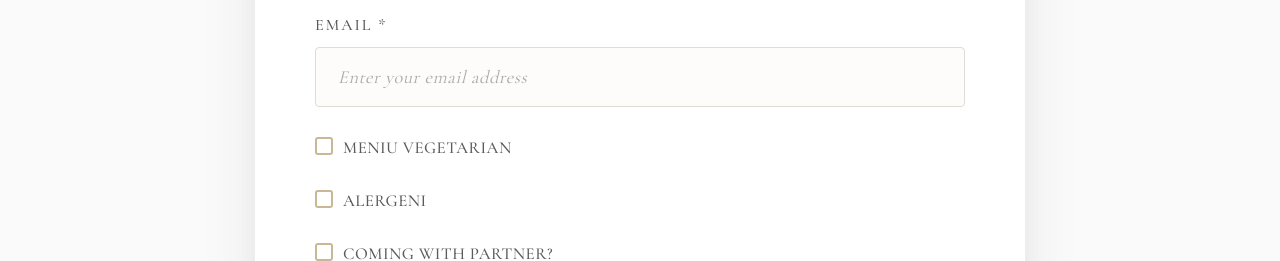
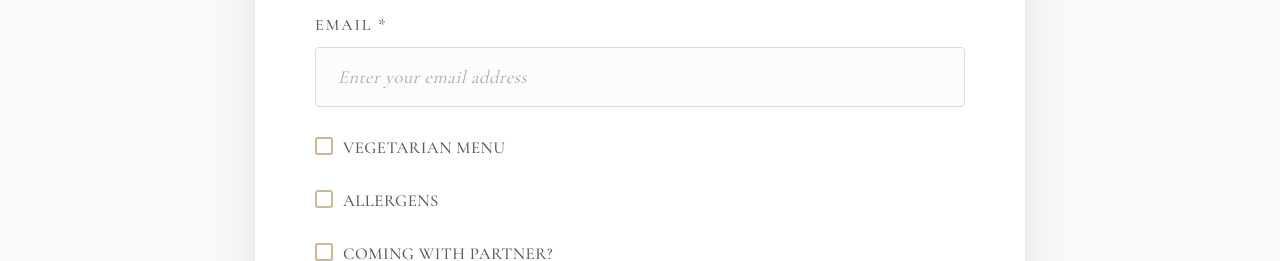
Before and after one commit to IulianBogdan/wedding, a React (Create React App) app: page / in a window 1280 px wide. Shown: the part 7820-8081 px from the top of the page. Built offline with nearby package versions, Linux system fonts and the light colour scheme; no server answers.

Commit message:
improvements

```diff
--- a/src/App.js
+++ b/src/App.js
@@ -1,4 +1,5 @@
 import React, { useState, useEffect } from 'react';
+import { useTranslation } from 'react-i18next';
 import './App.css';
 import LandingPage from './components/LandingPage';
 import Navigation from './components/Navigation';
@@ -9,6 +10,7 @@ import Location from './components/Location';
 import RSVP from './components/RSVP';
 
 function App() {
+  const { t } = useTranslation();
   const [showSplash, setShowSplash] = useState(true);
   const [textVisible, setTextVisible] = useState(false);
   const [splashFadeOut, setSplashFadeOut] = useState(false);
@@ -164,9 +166,10 @@ function App() {
             alt="Splash background"
             className="splash-background"
           />
-          <p className={`splash-text ${textVisible ? 'visible' : ''}`}>
-            Dacă ai ajuns aici, înseamnă că e oficial: ești invitat la nunta noastră!
-          </p>
+          <div className={`splash-text ${textVisible ? 'visible' : ''}`}>
+            <p>{t('landing.subtitleLine1')}</p>
+            <p>{t('landing.subtitleLine2')}</p>
+          </div>
         </div>
       )}
     </>
--- a/src/components/RSVP.js
+++ b/src/components/RSVP.js
@@ -88,7 +88,7 @@ const RSVP = () => {
                   checked={vegetarianMenu}
                   onChange={(e) => setVegetarianMenu(e.target.checked)}
                 />
-                <span>Meniu vegetarian</span>
+                <span>{t('rsvp.vegetarianMenu')}</span>
               </label>
             </div>
 
@@ -100,7 +100,7 @@ const RSVP = () => {
                   checked={hasAllergens}
                   onChange={(e) => setHasAllergens(e.target.checked)}
                 />
-                <span>Alergeni</span>
+                <span>{t('rsvp.allergens')}</span>
               </label>
             </div>
 
@@ -109,7 +109,7 @@ const RSVP = () => {
                 <input
                   type="text"
                   name="allergens"
-                  placeholder="Specificați alergenii..."
+                  placeholder={t('rsvp.allergensPlaceholder')}
                 />
               </div>
             )}
@@ -144,7 +144,7 @@ const RSVP = () => {
                       checked={partnerVegetarianMenu}
                       onChange={(e) => setPartnerVegetarianMenu(e.target.checked)}
                     />
-                    <span>Meniu vegetarian</span>
+                    <span>{t('rsvp.vegetarianMenu')}</span>
                   </label>
                 </div>
                 <div className="nested-checkbox">
@@ -155,7 +155,7 @@ const RSVP = () => {
                       checked={partnerHasAllergens}
                       onChange={(e) => setPartnerHasAllergens(e.target.checked)}
                     />
-                    <span>Alergeni</span>
+                    <span>{t('rsvp.allergens')}</span>
                   </label>
                 </div>
                 {partnerHasAllergens && (
@@ -163,7 +163,7 @@ const RSVP = () => {
                     <input
                       type="text"
                       name="partnerAllergens"
-                      placeholder="Specificați alergenii..."
+                      placeholder={t('rsvp.allergensPlaceholder')}
                     />
                   </div>
                 )}
--- a/src/i18n/locales/en.json
+++ b/src/i18n/locales/en.json
@@ -1,7 +1,8 @@
 {
   "landing": {
     "title": "Ana & Bogdan",
-    "subtitle": "If you've reached this page, you are invited to our awesome wedding",
+    "subtitleLine1": "If you've reached this page,",
+    "subtitleLine2": "you are officially invited to our awesome wedding!",
     "nameFirst": "ANA",
     "and": "and",
     "nameSecond": "BOGDAN",
@@ -92,6 +93,9 @@
     "email": "Email",
     "fullNamePlaceholder": "Enter your full name",
     "emailPlaceholder": "Enter your email address",
+    "vegetarianMenu": "Vegetarian menu",
+    "allergens": "Allergens",
+    "allergensPlaceholder": "Specify allergens...",
     "hasPartner": "Coming with partner?",
     "partnerName": "Full Name",
     "partnerNamePlaceholder": "Enter your partner's full name",
--- a/src/i18n/locales/ro.json
+++ b/src/i18n/locales/ro.json
@@ -1,7 +1,8 @@
 {
   "landing": {
     "title": "Ana & Bogdan",
-    "subtitle": "Dacă ai ajuns aici, înseamnă că e oficial: ești invitat la nunta noastră!",
+    "subtitleLine1": "Dacă vezi acest mesaj, e oficial:",
+    "subtitleLine2": "ești invitat la nunta noastră!",
     "nameFirst": "ANA",
     "and": "și",
     "nameSecond": "BOGDAN",
@@ -58,7 +59,7 @@
     }
   },
   "schedule": {
-    "title": "Program",
+    "title": "Momentele Zilei",
     "ceremony": "Ceremonia",
     "party": "Petrecere",
     "events": {
@@ -92,6 +93,9 @@
     "email": "Email",
     "fullNamePlaceholder": "Introduceți numele complet",
     "emailPlaceholder": "Introduceți adresa de email",
+    "vegetarianMenu": "Meniu vegetarian",
+    "allergens": "Alergeni",
+    "allergensPlaceholder": "Specificați alergenii...",
     "hasPartner": "Vin insoţit/ă",
     "partnerName": "Numele Complet",
     "partnerNamePlaceholder": "Introduceți numele complet",
```
